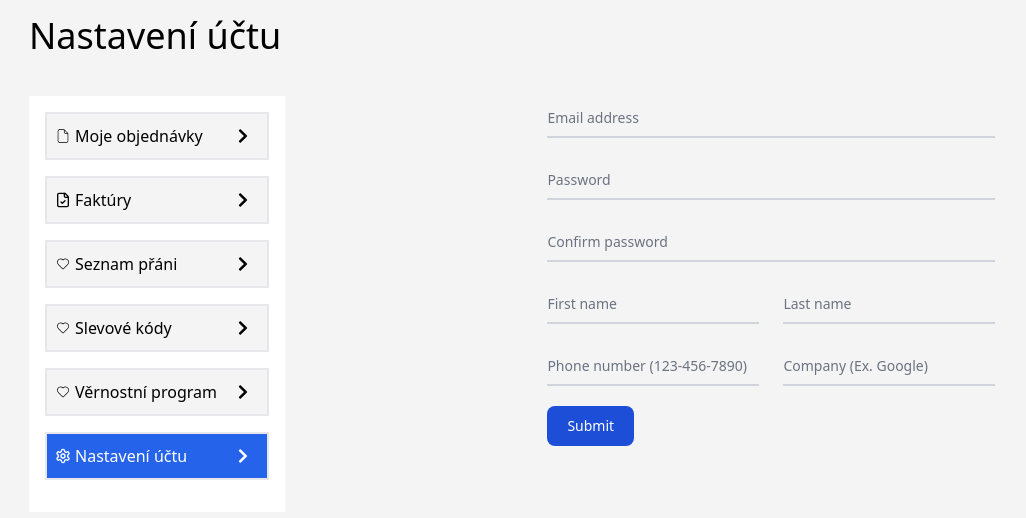
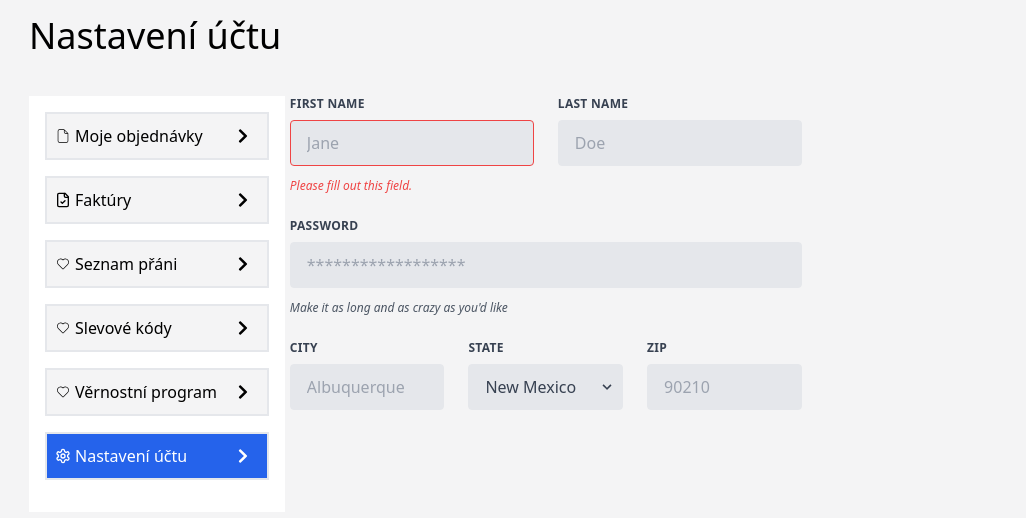
Before and after one commit to DanielLesko28/react-orders-app, a React (Create React App) app in the folder client/: page /nastaveni-uctu in a window 1280 px wide. Shown: the top 518 px of the page, without its empty margins (11-1037 px from the left). Built offline with nearby package versions, Linux system fonts and the light colour scheme.

Commit message:
still working  on settings form

```diff
--- a/client/src/pages/NastaveniUctu.jsx
+++ b/client/src/pages/NastaveniUctu.jsx
@@ -3,130 +3,116 @@
 const NastaveniUctu = () => {
   return (
     <div>
-      <form class="max-w-md mx-auto">
-        <div class="relative z-0 w-full mb-5 group">
+      <form class="w-full max-w-lg">
+        <div class="flex flex-wrap -mx-3 mb-6">
+          <div class="w-full md:w-1/2 px-3 mb-6 md:mb-0">
+            <label
+              class="block uppercase tracking-wide text-gray-700 text-xs font-bold mb-2"
+              for="grid-first-name"
+            >
+              First Name
+            </label>
             <input
-            type="email"
-            name="floating_email"
-            id="floating_email"
-            class="block py-2.5 px-0 w-full text-sm text-gray-900 bg-transparent border-0 border-b-2 border-gray-300 appearance-none dark:text-white dark:border-gray-600 dark:focus:border-blue-500 focus:outline-none focus:ring-0 focus:border-blue-600 peer"
-            placeholder=" "
-            required
+              class="appearance-none block w-full bg-gray-200 text-gray-700 border border-red-500 rounded py-3 px-4 mb-3 leading-tight focus:outline-none focus:bg-white"
+              id="grid-first-name"
+              type="text"
+              placeholder="Jane"
             />
+            <p class="text-red-500 text-xs italic">
+              Please fill out this field.
+            </p>
+          </div>
+          <div class="w-full md:w-1/2 px-3">
             <label
-            for="floating_email"
-            class="peer-focus:font-medium absolute text-sm text-gray-500 dark:text-gray-400 duration-300 transform -translate-y-6 scale-75 top-3 -z-10 origin-[0] peer-focus:start-0 rtl:peer-focus:translate-x-1/4 rtl:peer-focus:left-auto peer-focus:text-blue-600 peer-focus:dark:text-blue-500 peer-placeholder-shown:scale-100 peer-placeholder-shown:translate-y-0 peer-focus:scale-75 peer-focus:-translate-y-6"
+              class="block uppercase tracking-wide text-gray-700 text-xs font-bold mb-2"
+              for="grid-last-name"
             >
-            Email address
+              Last Name
             </label>
+            <input
+              class="appearance-none block w-full bg-gray-200 text-gray-700 border border-gray-200 rounded py-3 px-4 leading-tight focus:outline-none focus:bg-white focus:border-gray-500"
+              id="grid-last-name"
+              type="text"
+              placeholder="Doe"
+            />
           </div>
-        <div class="relative z-0 w-full mb-5 group">
-          <input
-            type="password"
-            name="floating_password"
-            id="floating_password"
-            class="block py-2.5 px-0 w-full text-sm text-gray-900 bg-transparent border-0 border-b-2 border-gray-300 appearance-none dark:text-white dark:border-gray-600 dark:focus:border-blue-500 focus:outline-none focus:ring-0 focus:border-blue-600 peer"
-            placeholder=" "
-            required
-          />
+        </div>
+        <div class="flex flex-wrap -mx-3 mb-6">
+          <div class="w-full px-3">
             <label
-            for="floating_password"
-            class="peer-focus:font-medium absolute text-sm text-gray-500 dark:text-gray-400 duration-300 transform -translate-y-6 scale-75 top-3 -z-10 origin-[0] peer-focus:start-0 rtl:peer-focus:translate-x-1/4 peer-focus:text-blue-600 peer-focus:dark:text-blue-500 peer-placeholder-shown:scale-100 peer-placeholder-shown:translate-y-0 peer-focus:scale-75 peer-focus:-translate-y-6"
+              class="block uppercase tracking-wide text-gray-700 text-xs font-bold mb-2"
+              for="grid-password"
             >
               Password
             </label>
-        </div>
-        <div class="relative z-0 w-full mb-5 group">
             <input
+              class="appearance-none block w-full bg-gray-200 text-gray-700 border border-gray-200 rounded py-3 px-4 mb-3 leading-tight focus:outline-none focus:bg-white focus:border-gray-500"
+              id="grid-password"
               type="password"
-            name="repeat_password"
-            id="floating_repeat_password"
-            class="block py-2.5 px-0 w-full text-sm text-gray-900 bg-transparent border-0 border-b-2 border-gray-300 appearance-none dark:text-white dark:border-gray-600 dark:focus:border-blue-500 focus:outline-none focus:ring-0 focus:border-blue-600 peer"
-            placeholder=" "
-            required
+              placeholder="******************"
             />
-          <label
-            for="floating_repeat_password"
-            class="peer-focus:font-medium absolute text-sm text-gray-500 dark:text-gray-400 duration-300 transform -translate-y-6 scale-75 top-3 -z-10 origin-[0] peer-focus:start-0 rtl:peer-focus:translate-x-1/4 peer-focus:text-blue-600 peer-focus:dark:text-blue-500 peer-placeholder-shown:scale-100 peer-placeholder-shown:translate-y-0 peer-focus:scale-75 peer-focus:-translate-y-6"
-          >
-            Confirm password
-          </label>
-        </div>
-        <div class="grid md:grid-cols-2 md:gap-6">
-          <div class="relative z-0 w-full mb-5 group">
-            <input
-              type="text"
-              name="floating_first_name"
-              id="floating_first_name"
-              class="block py-2.5 px-0 w-full text-sm text-gray-900 bg-transparent border-0 border-b-2 border-gray-300 appearance-none dark:text-white dark:border-gray-600 dark:focus:border-blue-500 focus:outline-none focus:ring-0 focus:border-blue-600 peer"
-              placeholder=" "
-              required
-            />
-            <label
-              for="floating_first_name"
-              class="peer-focus:font-medium absolute text-sm text-gray-500 dark:text-gray-400 duration-300 transform -translate-y-6 scale-75 top-3 -z-10 origin-[0] peer-focus:start-0 rtl:peer-focus:translate-x-1/4 peer-focus:text-blue-600 peer-focus:dark:text-blue-500 peer-placeholder-shown:scale-100 peer-placeholder-shown:translate-y-0 peer-focus:scale-75 peer-focus:-translate-y-6"
-            >
-              First name
-            </label>
-          </div>
-          <div class="relative z-0 w-full mb-5 group">
-            <input
-              type="text"
-              name="floating_last_name"
-              id="floating_last_name"
-              class="block py-2.5 px-0 w-full text-sm text-gray-900 bg-transparent border-0 border-b-2 border-gray-300 appearance-none dark:text-white dark:border-gray-600 dark:focus:border-blue-500 focus:outline-none focus:ring-0 focus:border-blue-600 peer"
-              placeholder=" "
-              required
-            />
-            <label
-              for="floating_last_name"
-              class="peer-focus:font-medium absolute text-sm text-gray-500 dark:text-gray-400 duration-300 transform -translate-y-6 scale-75 top-3 -z-10 origin-[0] peer-focus:start-0 rtl:peer-focus:translate-x-1/4 peer-focus:text-blue-600 peer-focus:dark:text-blue-500 peer-placeholder-shown:scale-100 peer-placeholder-shown:translate-y-0 peer-focus:scale-75 peer-focus:-translate-y-6"
-            >
-              Last name
-            </label>
+            <p class="text-gray-600 text-xs italic">
+              Make it as long and as crazy as you'd like
+            </p>
           </div>
         </div>
-        <div class="grid md:grid-cols-2 md:gap-6">
-          <div class="relative z-0 w-full mb-5 group">
+        <div class="flex flex-wrap -mx-3 mb-2">
+          <div class="w-full md:w-1/3 px-3 mb-6 md:mb-0">
+            <label
+              class="block uppercase tracking-wide text-gray-700 text-xs font-bold mb-2"
+              for="grid-city"
+            >
+              City
+            </label>
             <input
-              type="tel"
-              pattern="[0-9]{3}-[0-9]{3}-[0-9]{4}"
-              name="floating_phone"
-              id="floating_phone"
-              class="block py-2.5 px-0 w-full text-sm text-gray-900 bg-transparent border-0 border-b-2 border-gray-300 appearance-none dark:text-white dark:border-gray-600 dark:focus:border-blue-500 focus:outline-none focus:ring-0 focus:border-blue-600 peer"
-              placeholder=" "
-              required
+              class="appearance-none block w-full bg-gray-200 text-gray-700 border border-gray-200 rounded py-3 px-4 leading-tight focus:outline-none focus:bg-white focus:border-gray-500"
+              id="grid-city"
+              type="text"
+              placeholder="Albuquerque"
             />
+          </div>
+          <div class="w-full md:w-1/3 px-3 mb-6 md:mb-0">
             <label
-              for="floating_phone"
-              class="peer-focus:font-medium absolute text-sm text-gray-500 dark:text-gray-400 duration-300 transform -translate-y-6 scale-75 top-3 -z-10 origin-[0] peer-focus:start-0 rtl:peer-focus:translate-x-1/4 peer-focus:text-blue-600 peer-focus:dark:text-blue-500 peer-placeholder-shown:scale-100 peer-placeholder-shown:translate-y-0 peer-focus:scale-75 peer-focus:-translate-y-6"
+              class="block uppercase tracking-wide text-gray-700 text-xs font-bold mb-2"
+              for="grid-state"
             >
-              Phone number (123-456-7890)
+              State
             </label>
-          </div>
-          <div class="relative z-0 w-full mb-5 group">
-            <input
-              type="text"
-              name="floating_company"
-              id="floating_company"
-              class="block py-2.5 px-0 w-full text-sm text-gray-900 bg-transparent border-0 border-b-2 border-gray-300 appearance-none dark:text-white dark:border-gray-600 dark:focus:border-blue-500 focus:outline-none focus:ring-0 focus:border-blue-600 peer"
-              placeholder=" "
-              required
-            />
-            <label
-              for="floating_company"
-              class="peer-focus:font-medium absolute text-sm text-gray-500 dark:text-gray-400 duration-300 transform -translate-y-6 scale-75 top-3 -z-10 origin-[0] peer-focus:start-0 rtl:peer-focus:translate-x-1/4 peer-focus:text-blue-600 peer-focus:dark:text-blue-500 peer-placeholder-shown:scale-100 peer-placeholder-shown:translate-y-0 peer-focus:scale-75 peer-focus:-translate-y-6"
+            <div class="relative">
+              <select
+                class="block appearance-none w-full bg-gray-200 border border-gray-200 text-gray-700 py-3 px-4 pr-8 rounded leading-tight focus:outline-none focus:bg-white focus:border-gray-500"
+                id="grid-state"
               >
-              Company (Ex. Google)
-            </label>
+                <option>New Mexico</option>
+                <option>Missouri</option>
+                <option>Texas</option>
+              </select>
+              <div class="pointer-events-none absolute inset-y-0 right-0 flex items-center px-2 text-gray-700">
+                <svg
+                  class="fill-current h-4 w-4"
+                  xmlns="http://www.w3.org/2000/svg"
+                  viewBox="0 0 20 20"
+                >
+                  <path d="M9.293 12.95l.707.707L15.657 8l-1.414-1.414L10 10.828 5.757 6.586 4.343 8z" />
+                </svg>
               </div>
             </div>
-        <button
-          type="submit"
-          class="text-white bg-blue-700 hover:bg-blue-800 focus:ring-4 focus:outline-none focus:ring-blue-300 font-medium rounded-lg text-sm w-full sm:w-auto px-5 py-2.5 text-center dark:bg-blue-600 dark:hover:bg-blue-700 dark:focus:ring-blue-800"
+          </div>
+          <div class="w-full md:w-1/3 px-3 mb-6 md:mb-0">
+            <label
+              class="block uppercase tracking-wide text-gray-700 text-xs font-bold mb-2"
+              for="grid-zip"
             >
-          Submit
-        </button>
+              Zip
+            </label>
+            <input
+              class="appearance-none block w-full bg-gray-200 text-gray-700 border border-gray-200 rounded py-3 px-4 leading-tight focus:outline-none focus:bg-white focus:border-gray-500"
+              id="grid-zip"
+              type="text"
+              placeholder="90210"
+            />
+          </div>
+        </div>
       </form>
     </div>
   );
```
Lines whose indentation alone changed are shown as unchanged.
